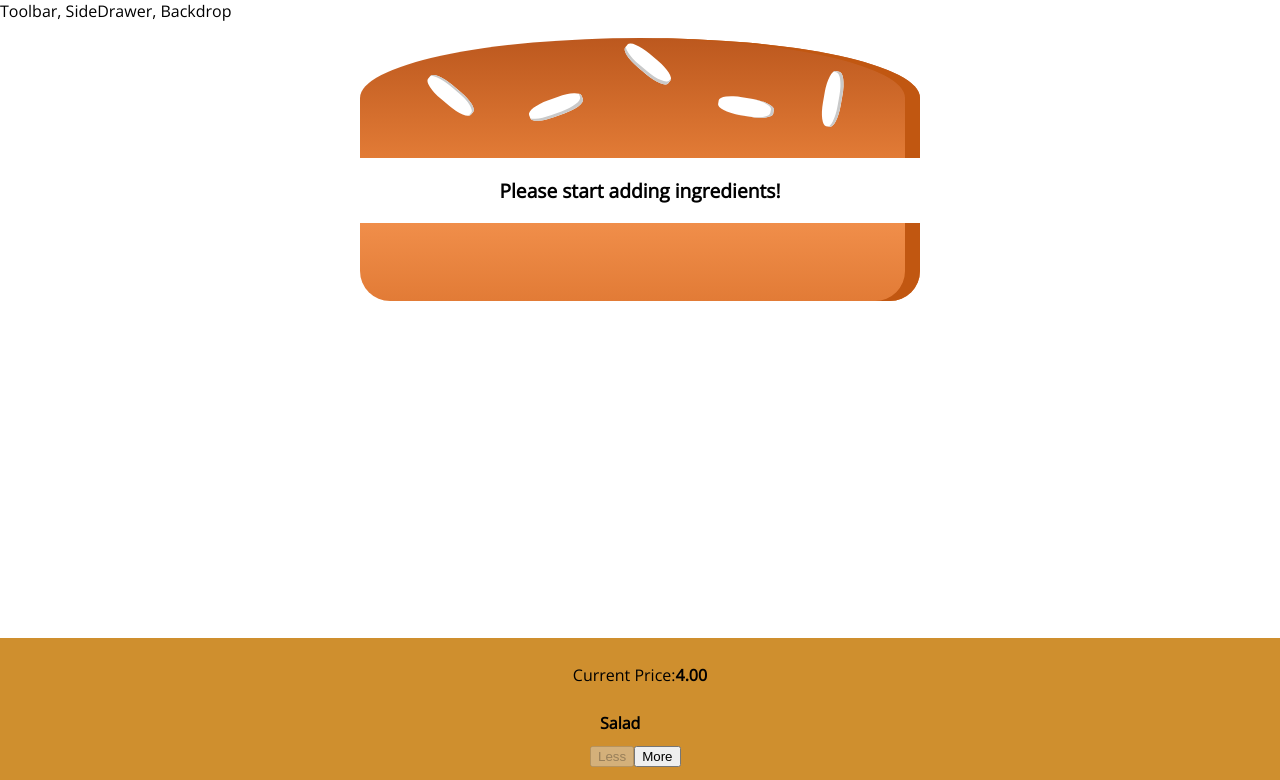
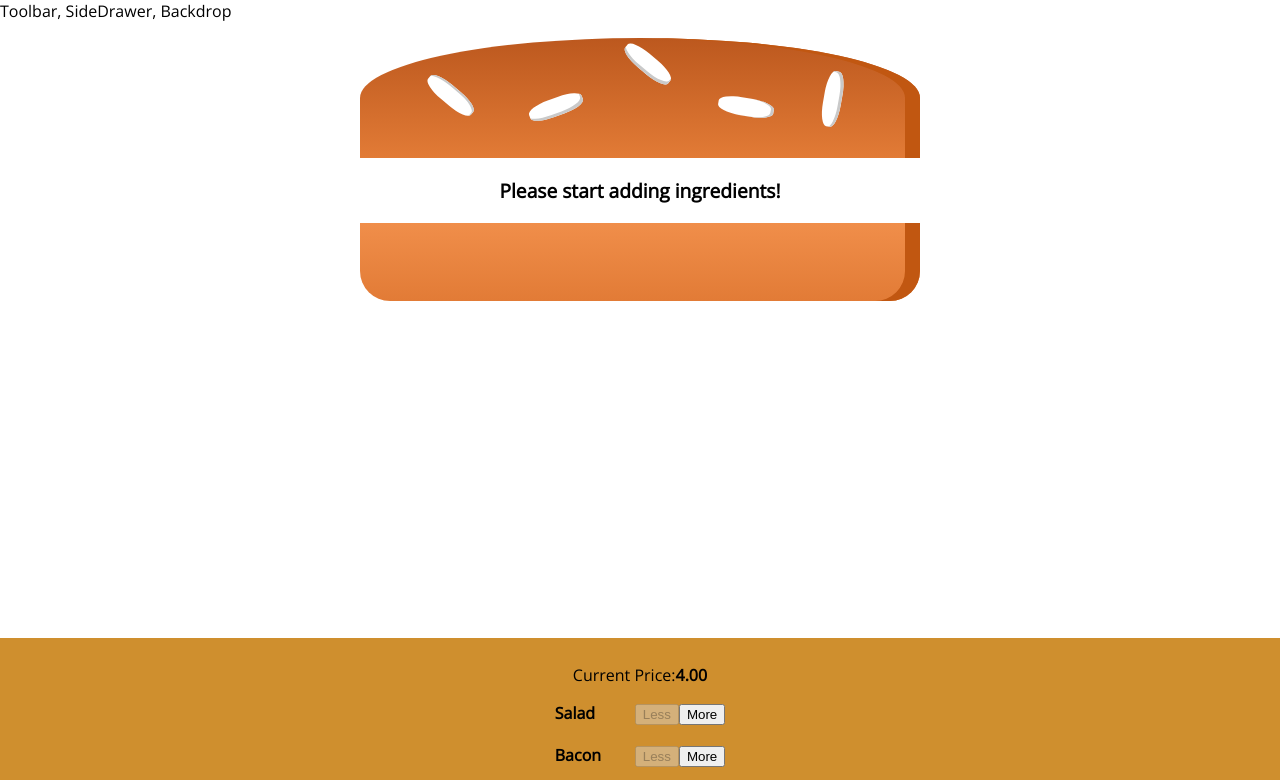
Before and after one commit to AjlaBise/MyBurger, a React app: page / in a window 1280 px wide. Shown: the top 780 px of the page. Built offline with nearby package versions, Linux system fonts and the light colour scheme.

Commit message:
AddTotalPrice

```diff
--- a/src/components/Burger/BuildControls/BuildControl/BuildControl.css
+++ b/src/components/Burger/BuildControls/BuildControl/BuildControl.css
@@ -8,8 +8,6 @@
 .BuildControl button {
     display: block;
     font: inherit;
-    padding: 5px;
-    margin: 0 5px;
     width: 80px;
     border: 1px solid #AA6817;
     cursor: pointer;
@@ -30,9 +28,10 @@
 }
 
 .Label {
-    padding: 10px;
+    display: inline-flex;
     font-weight: bold;
-    width: 80px;
+    padding-bottom: 20px;
+     width: 80px;
 }
 
 .BuildControl .Less {
--- a/src/components/Burger/OrderSummary/OrderSummary.js
+++ b/src/components/Burger/OrderSummary/OrderSummary.js
@@ -17,6 +17,7 @@
             <ul>
                 {ingredientSummary}
             </ul>
+            <p><strong>Total Price: {props.price}</strong></p>
             <p>Continue to Checkout?</p>
             <Button
             btnType="Danger"
--- a/src/containers/BurgerBuilder/BurgerBuilder.js
+++ b/src/containers/BurgerBuilder/BurgerBuilder.js
@@ -104,6 +104,7 @@
                 <Modal show={this.state.purchasing} modelClosed={this.purshaseCancleHandler}>
                 <OrderSummary
                 ingredients={this.state.ingredients}
+                price={this.state.totalPrice.toFixed(2)}
                 purchaseContinued={this.purchaseContinueHandler}
                 purshaseCanclled={this.purshaseCancleHandler}
                 />
```
